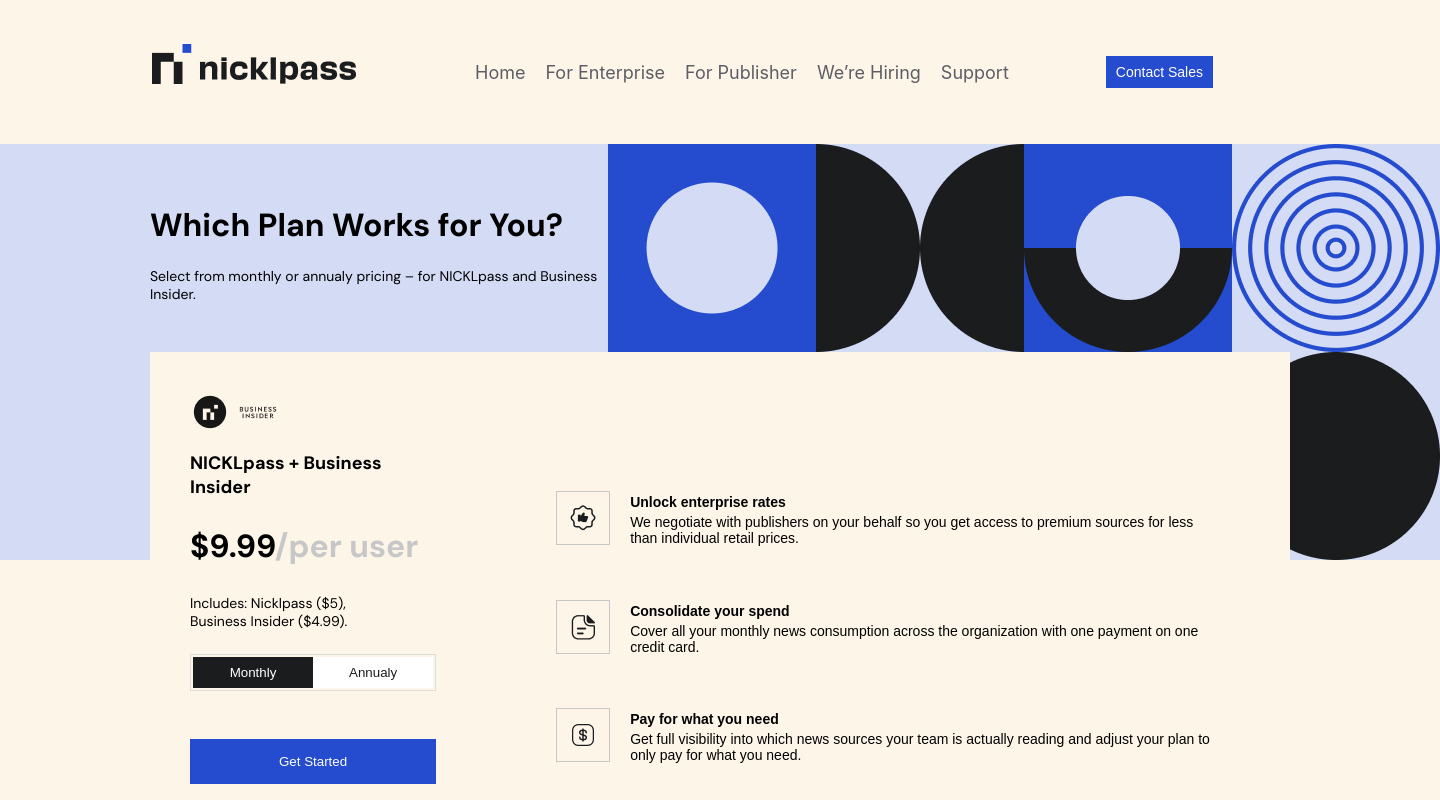
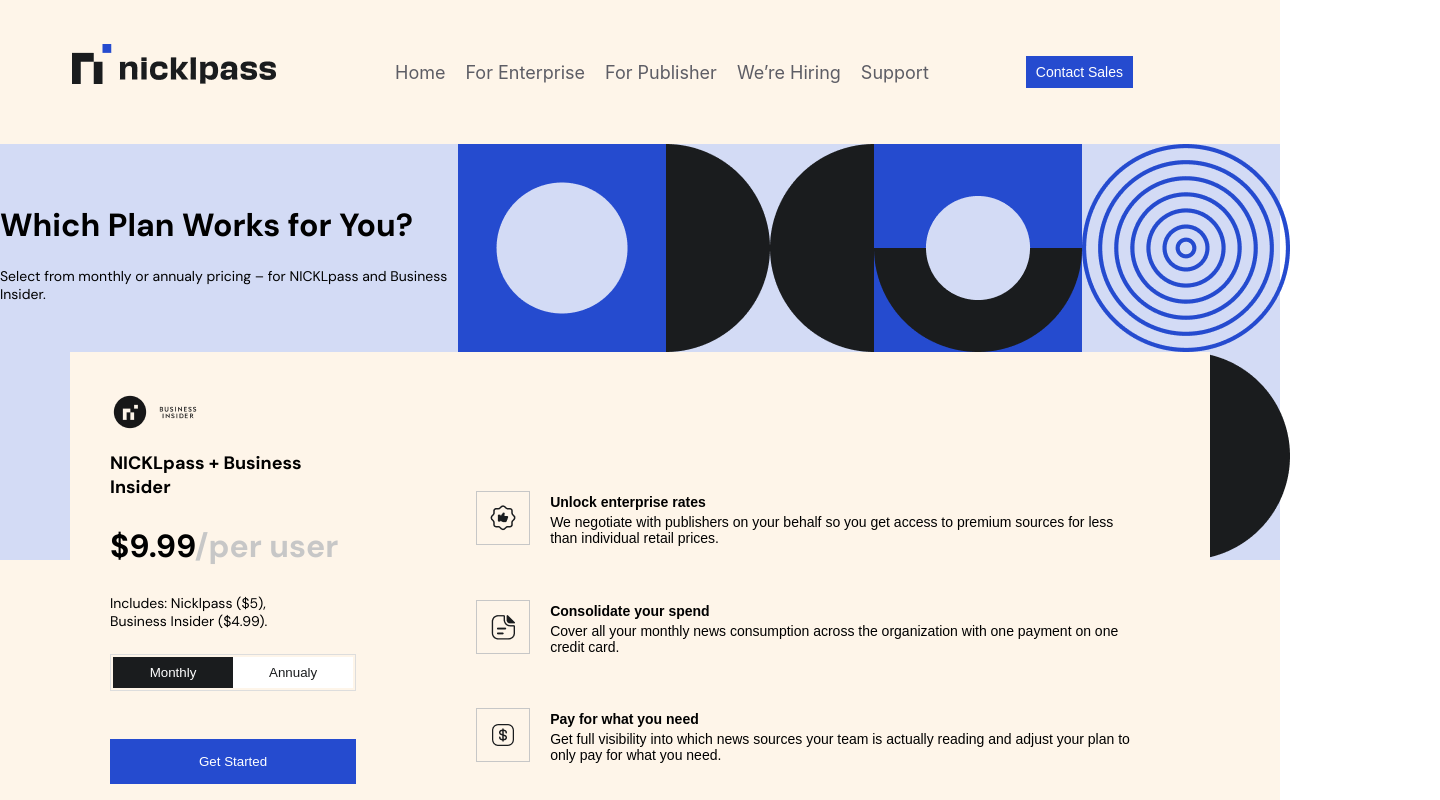
Before and after one commit to programmerhasan01/nicklpassUnlockLive, a Next.js app: page / in a window 1280 px wide. Shown: the top 800 px of the page, 1440 px wide, since content can reach past the window. Built offline with nearby package versions, Linux system fonts and the light colour scheme.

Commit message:
update index style

```diff
--- a/src/styles/Home.module.css
+++ b/src/styles/Home.module.css
@@ -1,5 +1,4 @@
 .container {
-  width: 1440px;
   margin: auto;
   background: #fef5e9;
 }
--- a/src/styles/Home.module.scss
+++ b/src/styles/Home.module.scss
@@ -1,6 +1,5 @@
 @import "./variables";
 .container {
-  width: 1440px;
   margin: auto;
   background: $main-bg;
 }
```
Also changed, not shown: 1 other file (tests, documents, lock files or other folders).
